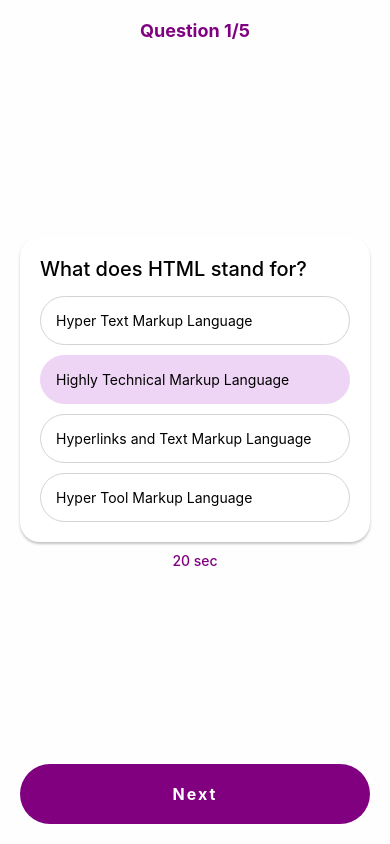
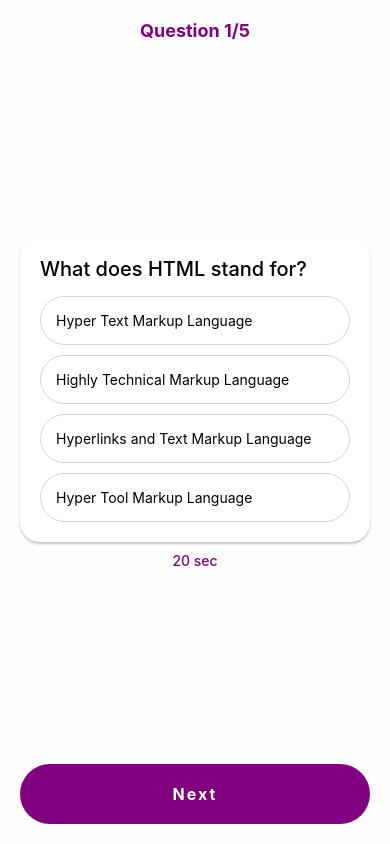
Before and after one commit to Ekram-20/QuizApp, a React Native app: screen / in a window 390 px wide. Built offline with nearby package versions, Linux system fonts and the light colour scheme.

Commit message:
feat: enable state of selecting button

```diff
--- a/src/components/QuestionCard.tsx
+++ b/src/components/QuestionCard.tsx
@@ -1,5 +1,5 @@
 import { View, Text, StyleSheet } from 'react-native'
-import React from 'react'
+import React, { useState } from 'react'
 import AnswerButton from './AnswerButton'
 import { Question } from '../types';
 
@@ -10,9 +10,10 @@ type QuestionCardProps = {
 
 const QuestionCard = ({ question }: QuestionCardProps) => {
 
-  const selectedOption = question.options[1];
+  const [selectedOption, setSelectionOption] = useState("");
 
   const selectAnswer = (option: string) => {
+    setSelectionOption(option);
     console.log(option);
   }
 
```
